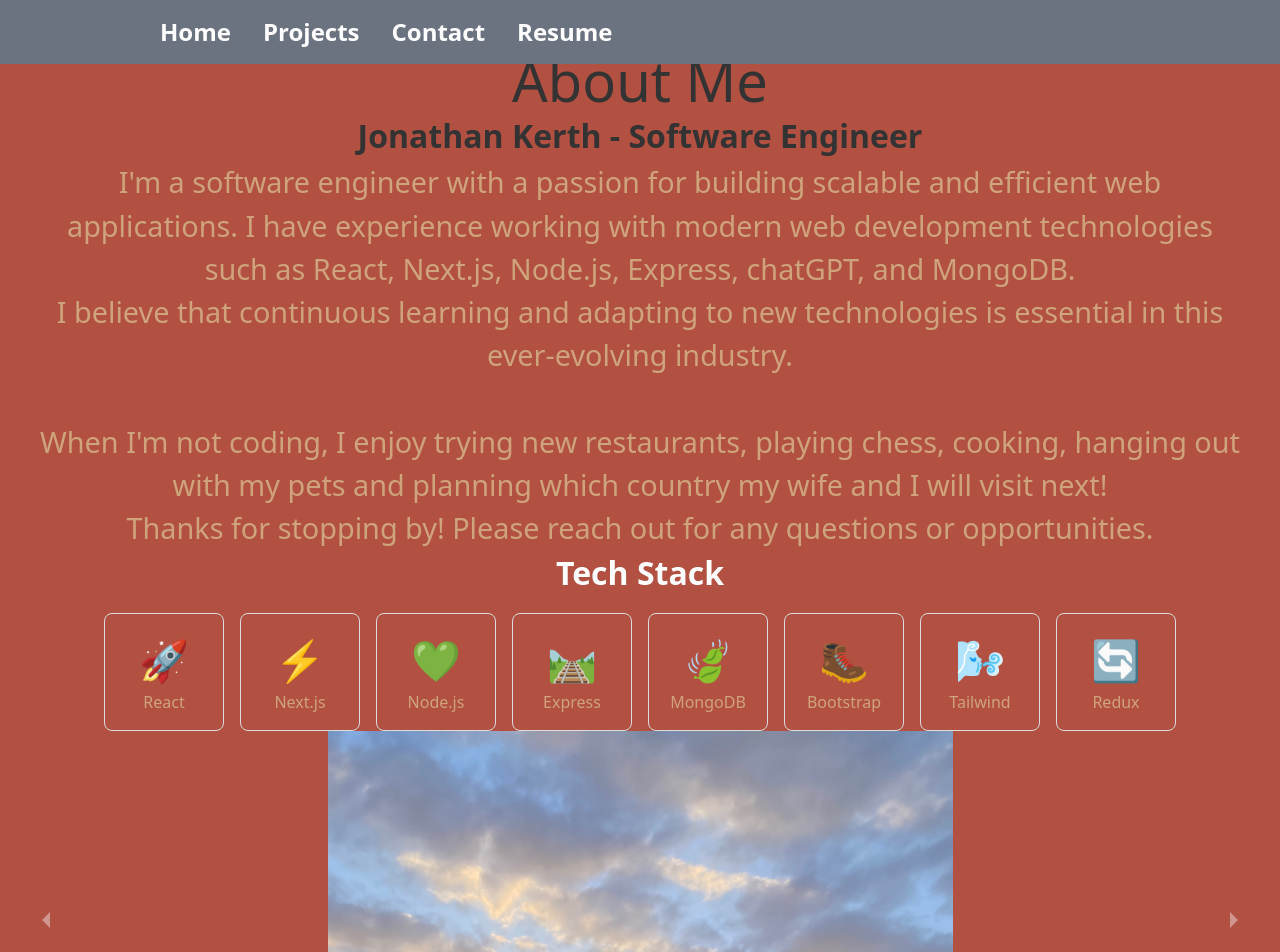
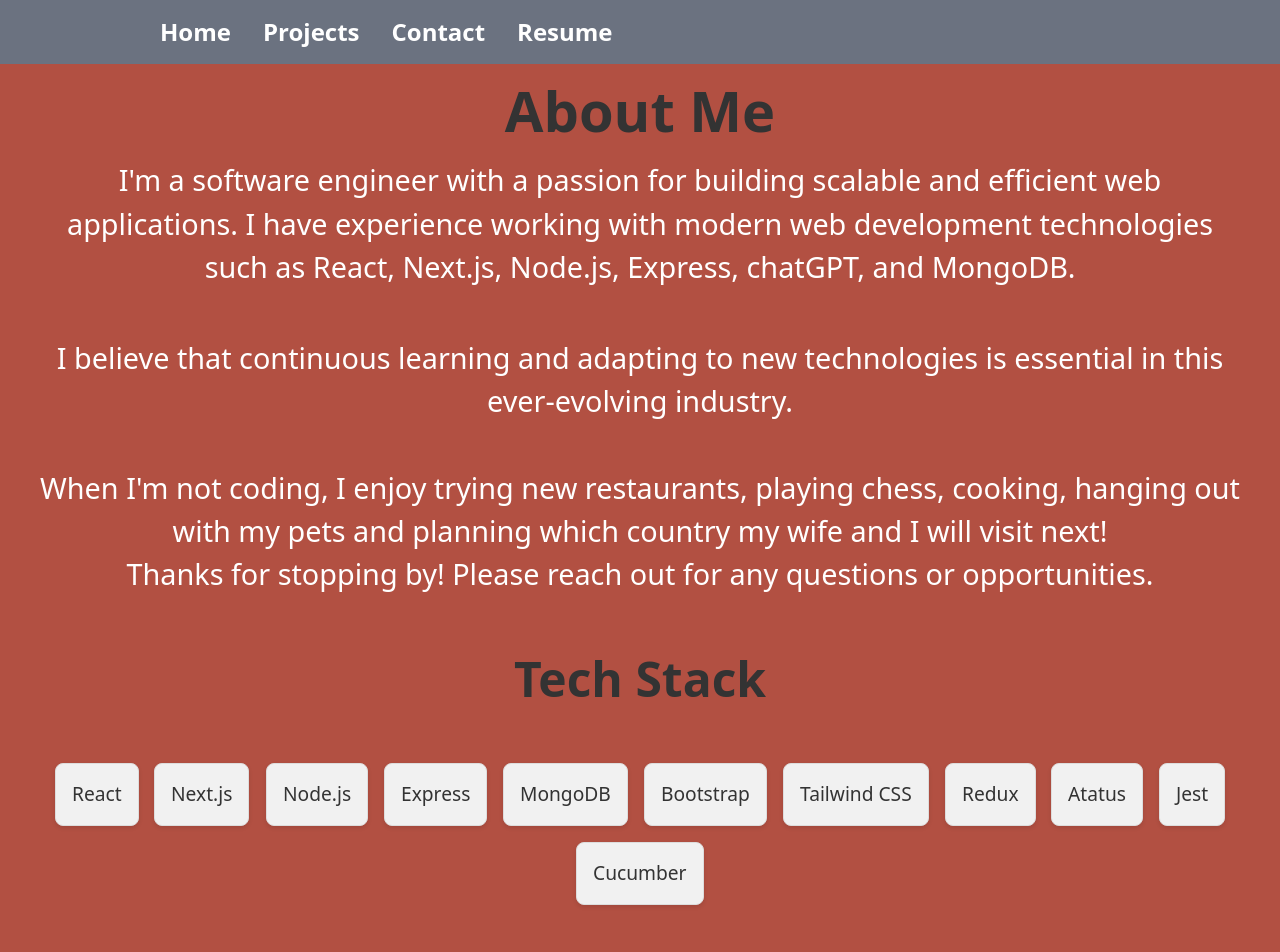
Before and after one commit to jonathankerth/my-portfolio, a Next.js app: page /About in a window 1280 px wide. Shown: the top 952 px of the page. Built offline with nearby package versions, Linux system fonts and the light colour scheme.

Commit message:
add styling for about page

```diff
--- a/src/pages/About.jsx
+++ b/src/pages/About.jsx
@@ -2,8 +2,6 @@ import Head from "next/head";
 import Link from "next/link";
 import styles from "../styles/About.module.css";
 import { useState } from "react";
-import { FaBars, FaTimes } from "react-icons/fa";
-
 import ImageCarousel from "./ImageCarousel";
 
 const navLinks = [
@@ -44,7 +42,7 @@ const Navbar = () => {
 						className="text-white hover:text-gray-200 focus:outline-none focus:text-gray-200"
 						aria-label="toggle menu"
 					>
-						{isMobileMenuOpen ? <FaTimes /> : <FaBars />}
+						{isMobileMenuOpen ? "Close Menu" : "Open Menu"}
 					</button>
 				</div>
 			</div>
@@ -70,14 +68,17 @@ const Navbar = () => {
 
 export default function About() {
 	const techStack = [
-		{ name: "React", icon: "🚀" },
-		{ name: "Next.js", icon: "⚡" },
-		{ name: "Node.js", icon: "💚" },
-		{ name: "Express", icon: "🛤️" },
-		{ name: "MongoDB", icon: "🍃" },
-		{ name: "Bootstrap", icon: "🥾" },
-		{ name: "Tailwind", icon: "🌬️" },
-		{ name: "Redux", icon: "🔄" },
+		"React",
+		"Next.js",
+		"Node.js",
+		"Express",
+		"MongoDB",
+		"Bootstrap",
+		"Tailwind CSS",
+		"Redux",
+		"Atatus",
+		"Jest",
+		"Cucumber",
 	];
 
 	return (
@@ -94,7 +95,6 @@ export default function About() {
 
 			<main className={styles.main}>
 				<h1 className={styles.title}>About Me</h1>
-				<h2 className={styles.subtitle}>Jonathan Kerth - Software Engineer</h2>
 				<p className={styles.description}>
 					I&apos;m a software engineer with a passion for building scalable and
 					efficient web applications. I have experience working with modern web
@@ -113,12 +113,11 @@ export default function About() {
 				<div className={styles.techStack}>
 					{techStack.map((tech, index) => (
 						<div key={index} className={styles.techStackItem}>
-							<div className={styles.icon}>{tech.icon}</div>
-							<p>{tech.name}</p>
+							<p>{tech}</p>
 						</div>
 					))}
 				</div>
-				<div className="slideshow">
+				<div className="slideshow mt-20">
 					<ImageCarousel />
 				</div>
 			</main>
--- a/src/styles/About.module.css
+++ b/src/styles/About.module.css
@@ -17,11 +17,13 @@
 }
 
 .title {
-	margin: 0;
+	margin-top: 30px;
 	line-height: 1.15;
 	font-size: 3.5rem; /* Adjusted font size for better scaling */
 	color: #333333;
 	text-align: center;
+	font-weight: bold;
+	margin-bottom: 1rem;
 }
 
 .subtitle {
@@ -37,24 +39,61 @@
 	line-height: 1.5;
 	font-size: 1.8rem; /* Adjusted font size for better scaling */
 	max-width: 100%; /* Changed max-width to 100% for full responsiveness */
+	color: #fff;
+	margin-bottom: 3rem;
 }
 
 .techStack {
-	display: grid;
-	grid-template-columns: repeat(
-		auto-fit,
-		minmax(120px, 1fr)
-	); /* Increased minmax value for better scaling */
+	display: flex;
+	flex-wrap: wrap;
+	justify-content: center;
+	align-items: center;
 	gap: 1rem;
 	max-width: 100%; /* Changed max-width to 100% for full responsiveness */
-	margin-top: 1rem;
+	margin-top: 3rem;
+}
+
+.techStackItem {
+	color: #333333;
+	display: flex;
+	flex-direction: column;
+	justify-content: center;
+	align-items: center;
+	padding: 1rem;
+	border: 1px solid #ddd;
+	border-radius: 8px;
+	text-align: center;
+	background-color: #f1f1f1;
+	box-shadow: 0 2px 4px rgba(0, 0, 0, 0.1);
+	transition: all 0.3s ease;
+	transform: perspective(1px) translateZ(0);
+}
+
+.techStackItem:hover {
+	background-color: #e1e1f1;
+	transform: scale(1.1);
+	box-shadow: 0 10px 10px rgba(0, 0, 0, 0.2);
+}
+
+.icon {
+	font-size: 2.5rem;
+	transition: all 0.3s ease;
+}
+
+.techStackItem:hover .icon {
+	transform: rotate(360deg);
+}
+
+.techStackItem p {
+	margin: 0;
+	font-size: 1.2rem;
 }
 
 .descriptionH3 {
 	margin: 0;
-	font-size: 2rem; /* Adjusted font size for better scaling */
+	font-size: 3rem; /* Adjusted font size for better scaling */
 	font-weight: bold;
-	color: #fff;
+	color: #333333;
 	text-align: center;
 }
 
--- a/src/styles/Carousel.module.css
+++ b/src/styles/Carousel.module.css
@@ -1,13 +1,22 @@
 .imageWrapper {
 	position: relative;
-	width: 100%;
-	height: auto; /* Changed to auto for responsive height */
-	max-width: 625px;
-	max-height: 375px;
+	max-width: 100%;
+	max-height: 100%;
 	margin: 0 auto;
+
+	/* Media Query for Large Screens */
+	@media (min-width: 1024px) {
+		max-width: 80%;
+		max-height: 80%;
+	}
 }
 
 .slideImage {
-	width: 100%; /* Changed to width for responsive width */
-	height: auto; /* Changed to auto for responsive height */
+	width: 100%;
+	height: auto;
+
+	/* Media Query for Large Screens */
+	@media (min-width: 1024px) {
+		width: 80%;
+	}
 }
```
